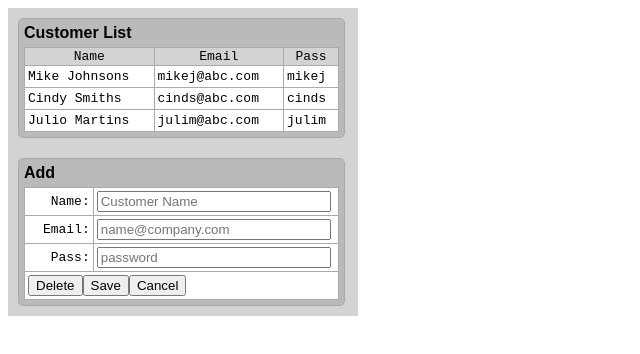
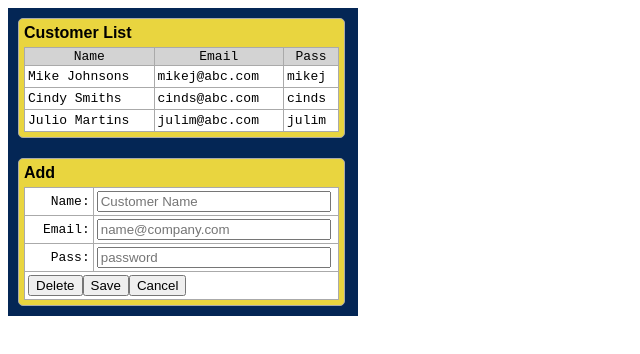
Before and after one commit to tylerhosser/project-phase02-cust-app, a React (Create React App) app: page / in a window 1280 px wide. Shown: the top 354 px of the page, without its empty margins (0-640 px from the left). Built offline with nearby package versions, Linux system fonts and the light colour scheme.

Commit message:
get styling on brand :)

```diff
--- a/src/App.css
+++ b/src/App.css
@@ -41,7 +41,7 @@ form{
 }
 
 div#root {
-    background-color: lightgrey;
+    background-color: rgb(4, 38, 85);
     width: 350px;
 }
 
@@ -49,7 +49,7 @@ div#root {
     border: 1.5px solid #aaa;
     width: 315px;
     margin: 10px;
-    background-color: #bababa;
+    background-color: #e9d53f;
     display: inline-block;
     border-radius: 5px;
     padding-left: 5px;;
```
